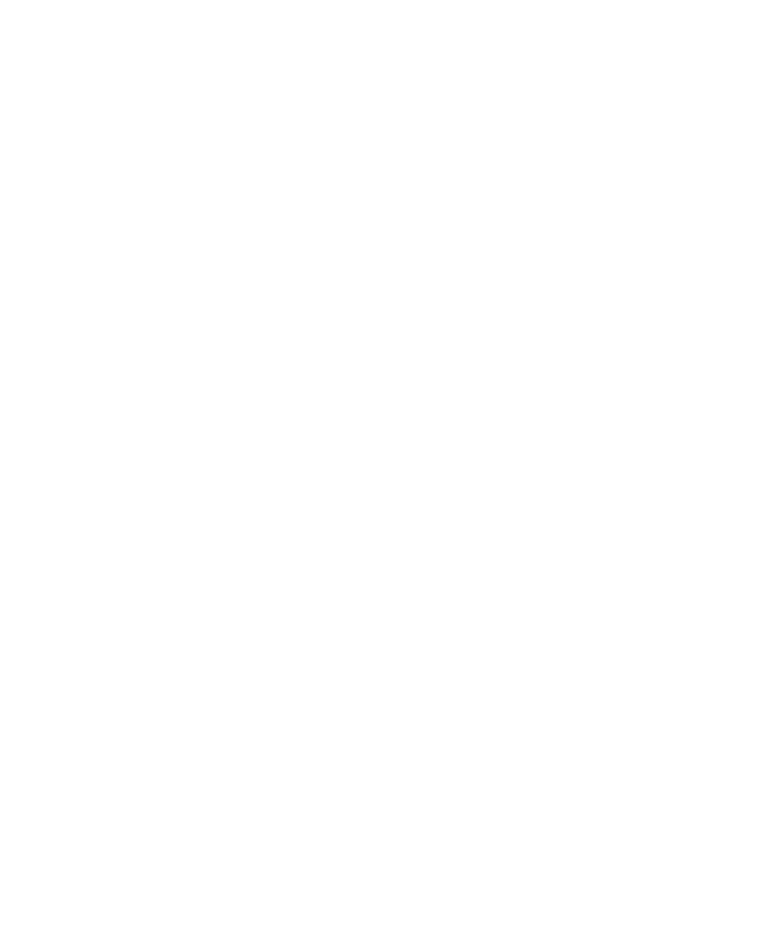
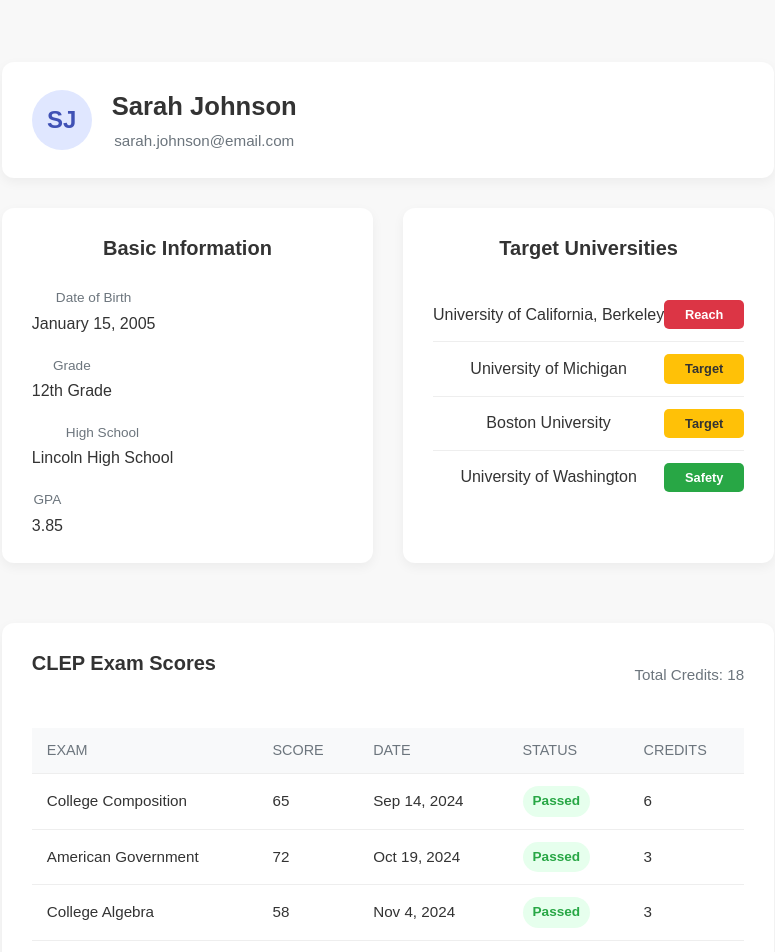
Before and after one commit to cfgcolumbus25/Team-22, a React (Vite) app in the folder MS-CFG-Project/: page /profile in a window 1280 px wide. Before the commit this address had no page. Shown: the top 952 px of the page, without its empty margins (252-1027 px from the left). Before the commit the page ends 800 px from the top, so only its background shows below. Built offline with nearby package versions, Linux system fonts and the light colour scheme.

Commit message:
updated login page and implemented student profile

```diff
--- a/MS-CFG-Project/src/App.jsx
+++ b/MS-CFG-Project/src/App.jsx
@@ -5,6 +5,7 @@
 import InstitutionDash from './pages/InstitutionDash'
 import LearnerDash from './pages/LearnerDash'
 import MSAdminDash from './pages/MSAdminDash'
+import StudentProfile from './pages/StudentProfile'
 
 function App() {
   const [count, setCount] = useState(0)
@@ -17,6 +18,7 @@
           <Route path="/institution" element={<InstitutionDash />} />
           <Route path="/learner" element={<LearnerDash />} />
           <Route path="/admin" element={<MSAdminDash />} />
+          <Route path="/profile" element={<StudentProfile />} />
         </Routes>
     </div>
   )
--- a/MS-CFG-Project/src/pages/LogInPage.jsx
+++ b/MS-CFG-Project/src/pages/LogInPage.jsx
@@ -1,4 +1,5 @@
 import { useState } from "react";
+import { useNavigate } from 'react-router-dom';
 import './LoginPage.css';
 import ModernStateLogo from '../assets/Modern-State_logo.png';
 
@@ -7,11 +8,21 @@
   const [accountType, setAccountType] = useState('');
   const [email, setEmail] = useState('');
   const [password, setPassword] = useState('');
+  const navigate = useNavigate();
 
   const handleSignIn = (e) => {
     e.preventDefault();
     // Logic for sign-in goes here
     console.log('Signing in with:', { accountType, email, password });
+
+    // Navigate to learner dashboard
+    if (accountType === 'learner') {
+      navigate('/learner');
+    } else if (accountType === 'institution') {
+      navigate('/institution');
+    } else if (accountType === 'ms_admin') {
+      navigate('/admin');
+    }
   };
 
   return (
--- a/MS-CFG-Project/src/pages/LoginPage.css
+++ b/MS-CFG-Project/src/pages/LoginPage.css
@@ -2,7 +2,7 @@
 body {
     margin: 0;
     font-family: Arial, sans-serif;
-    background-color: #f4f4f4; /* A slight default background for context */
+    background-color: #ffe680; /* A slight default background for context */
 }
 
 /* --- Layout and Background --- */
--- /dev/null
+++ b/MS-CFG-Project/src/pages/StudentProfile.css
@@ -0,0 +1,247 @@
+/* --- General Body and Container --- */
+body {
+    font-family: Arial, sans-serif;
+    background-color: #f8f8f8; /* Light gray background */
+    margin: 0;
+    padding: 30px;
+    color: #333;
+}
+
+.student-profile-container {
+    max-width: 1200px;
+    margin: 0 auto;
+}
+
+/* --- Profile Header Card --- */
+.profile-header-card {
+    background-color: white;
+    padding: 25px 30px;
+    border-radius: 12px;
+    box-shadow: 0 4px 12px rgba(0, 0, 0, 0.05);
+    display: flex;
+    align-items: center;
+    margin-bottom: 30px;
+}
+
+.avatar {
+    width: 60px;
+    height: 60px;
+    border-radius: 50%;
+    background-color: #e0e7ff; /* Light blue background for initials */
+    color: #3f51b5; /* Darker blue text */
+    display: flex;
+    justify-content: center;
+    align-items: center;
+    font-size: 1.5rem;
+    font-weight: bold;
+    margin-right: 20px;
+}
+
+.header-info .student-name {
+    font-size: 1.6rem;
+    font-weight: 600;
+    margin: 0;
+}
+
+.header-info .student-email {
+    font-size: 0.95rem;
+    color: #6c757d;
+    margin: 5px 0 0;
+}
+
+/* --- Content Grid --- */
+.profile-content-grid {
+    display: grid;
+    grid-template-columns: 1fr 1fr; /* Two columns */
+    gap: 30px;
+}
+
+/* Make exam scores take full width below 2 columns */
+.exam-scores-card {
+    grid-column: 1 / -1; /* Spans all columns */
+}
+
+/* --- Generic Info Card Style --- */
+.info-card {
+    background-color: white;
+    padding: 25px 30px;
+    border-radius: 12px;
+    box-shadow: 0 4px 12px rgba(0, 0, 0, 0.05);
+}
+
+.info-card h3 {
+    font-size: 1.25rem;
+    font-weight: 600;
+    margin-top: 0;
+    margin-bottom: 25px;
+    color: #333;
+}
+
+/* --- Basic Information Card --- */
+.basic-info-card .info-item {
+    display: flex;
+    align-items: flex-start; /* Align icon and text at the top */
+    margin-bottom: 20px;
+}
+
+.basic-info-card .info-item:last-child {
+    margin-bottom: 0;
+}
+
+.basic-info-card .info-icon {
+    font-size: 1.4rem;
+    color: #6c757d;
+    margin-right: 15px;
+    margin-top: 3px; /* Adjust icon alignment */
+}
+
+.basic-info-card .info-label {
+    font-size: 0.85rem;
+    color: #6c757d;
+    margin: 0;
+}
+
+.basic-info-card .info-value {
+    font-size: 1rem;
+    font-weight: 500;
+    color: #333;
+    margin: 3px 0 0;
+}
+
+/* --- Target Universities Card --- */
+.university-item {
+    display: flex;
+    align-items: center;
+    padding: 12px 0;
+    border-bottom: 1px solid #eee;
+}
+.university-item:last-child {
+    border-bottom: none;
+}
+
+.university-icon {
+    font-size: 1.2rem;
+    color: #6c757d;
+    margin-right: 15px;
+}
+
+.university-name {
+    flex-grow: 1;
+    font-size: 1rem;
+    margin: 0;
+}
+
+.university-status-tag {
+    font-size: 0.8rem;
+    padding: 5px 10px;
+    border-radius: 5px;
+    font-weight: bold;
+    color: white;
+    min-width: 60px; /* Ensure tags have similar width */
+    text-align: center;
+}
+
+/* University Status Tag Colors */
+.status-reach {
+    background-color: #dc3545; /* Red */
+}
+.status-target {
+    background-color: #ffc107; /* Yellow */
+    color: #333; /* Darker text for yellow */
+}
+.status-safety {
+    background-color: #28a745; /* Green */
+}
+
+/* --- CLEP Exam Scores Card --- */
+.exam-scores-card {
+    margin-top: 30px; /* Space between the upper cards and this one */
+}
+
+.exam-scores-header {
+    display: flex;
+    justify-content: space-between;
+    align-items: center;
+    margin-bottom: 25px;
+}
+
+.total-credits {
+    font-size: 0.95rem;
+    color: #6c757d;
+    display: flex;
+    align-items: center;
+    font-weight: 500;
+}
+
+.credits-icon {
+    font-size: 1.2rem;
+    margin-right: 8px;
+    color: #007bff; /* Blue for the icon */
+}
+
+.exam-table {
+    width: 100%;
+    border-collapse: collapse;
+    text-align: left;
+}
+
+.exam-table th, .exam-table td {
+    padding: 12px 15px;
+    border-bottom: 1px solid #eee;
+}
+
+.exam-table th {
+    background-color: #f8f9fa; /* Light gray header */
+    font-size: 0.9rem;
+    color: #6c757d;
+    font-weight: 500;
+    text-transform: uppercase;
+}
+
+.exam-table tbody tr:last-child td {
+    border-bottom: none;
+}
+
+.exam-table td {
+    font-size: 0.95rem;
+    color: #333;
+}
+
+.exam-status-tag {
+    display: inline-flex; /* Use flex to align icon and text */
+    align-items: center;
+    padding: 5px 10px;
+    border-radius: 20px;
+    font-size: 0.85rem;
+    font-weight: 600;
+}
+
+.exam-status-tag.passed {
+    background-color: #e6ffed; /* Light green */
+    color: #28a745; /* Green text */
+}
+
+.exam-status-tag .check-icon {
+    font-size: 1rem;
+    margin-right: 5px;
+}
+
+/* Responsive adjustments */
+@media (max-width: 768px) {
+    .profile-content-grid {
+        grid-template-columns: 1fr; /* Stack columns on smaller screens */
+    }
+    .profile-header-card {
+        flex-direction: column;
+        text-align: center;
+    }
+    .avatar {
+        margin-bottom: 15px;
+        margin-right: 0;
+    }
+    .exam-scores-header {
+        flex-direction: column;
+        align-items: flex-start;
+        gap: 10px;
+    }
+}
--- /dev/null
+++ b/MS-CFG-Project/src/pages/StudentProfile.jsx
@@ -0,0 +1,138 @@
+import { useState } from "react";
+import { useNavigate } from 'react-router-dom';
+import './StudentProfile.css'; // Don't forget to create this CSS file!
+
+// --- Placeholder Data ---
+const studentData = {
+  name: 'Sarah Johnson',
+  email: 'sarah.johnson@email.com',
+  basicInfo: {
+    dob: 'January 15, 2005',
+    grade: '12th Grade',
+    highSchool: 'Lincoln High School',
+    gpa: '3.85',
+  },
+  targetUniversities: [
+    { name: 'University of California, Berkeley', status: 'Reach' },
+    { name: 'University of Michigan', status: 'Target' },
+    { name: 'Boston University', status: 'Target' },
+    { name: 'University of Washington', status: 'Safety' },
+  ],
+  clepExamScores: [
+    { exam: 'College Composition', score: 65, date: 'Sep 14, 2024', status: 'Passed', credits: 6 },
+    { exam: 'American Government', score: 72, date: 'Oct 19, 2024', status: 'Passed', credits: 3 },
+    { exam: 'College Algebra', score: 58, date: 'Nov 4, 2024', status: 'Passed', credits: 3 },
+    { exam: 'Biology', score: 68, date: 'Jan 11, 2025', status: 'Passed', credits: 6 },
+  ],
+};
+
+// --- Main Student Profile Component ---
+const StudentProfile = () => {
+  const { name, email, basicInfo, targetUniversities, clepExamScores } = studentData;
+
+  // Function to get initials for the avatar
+  const getInitials = (name) => {
+    const parts = name.split(' ');
+    if (parts.length > 1) {
+      return parts[0][0] + parts[1][0];
+    }
+    return parts[0][0];
+  };
+
+  return (
+    <div className="student-profile-container">
+      {/* 1. Header Section */}
+      <header className="profile-header-card">
+        <div className="avatar">{getInitials(name)}</div>
+        <div className="header-info">
+          <h2 className="student-name">{name}</h2>
+          <p className="student-email">{email}</p>
+        </div>
+      </header>
+
+      {/* Main Content Grid */}
+      <div className="profile-content-grid">
+        {/* 2. Basic Information Card */}
+        <div className="info-card basic-info-card">
+          <h3>Basic Information</h3>
+          <div className="info-item">
+            <div>
+              <p className="info-label">Date of Birth</p>
+              <p className="info-value">{basicInfo.dob}</p>
+            </div>
+          </div>
+          <div className="info-item">
+            <div>
+              <p className="info-label">Grade</p>
+              <p className="info-value">{basicInfo.grade}</p>
+            </div>
+          </div>
+          <div className="info-item">
+            <div>
+              <p className="info-label">High School</p>
+              <p className="info-value">{basicInfo.highSchool}</p>
+            </div>
+          </div>
+          <div className="info-item">
+            <div>
+              <p className="info-label">GPA</p>
+              <p className="info-value">{basicInfo.gpa}</p>
+            </div>
+          </div>
+        </div>
+
+        {/* 3. Target Universities Card */}
+        <div className="info-card target-universities-card">
+          <h3>Target Universities</h3>
+          {targetUniversities.map((uni, index) => (
+            <div key={index} className="university-item">
+              <p className="university-name">{uni.name}</p>
+              <span className={`university-status-tag status-${uni.status.toLowerCase()}`}>
+                {uni.status}
+              </span>
+            </div>
+          ))}
+        </div>
+
+        {/* 4. CLEP Exam Scores Table */}
+        <div className="info-card exam-scores-card">
+          <div className="exam-scores-header">
+            <h3>CLEP Exam Scores</h3>
+            <p className="total-credits">
+              Total Credits: {clepExamScores.reduce((acc, curr) => acc + curr.credits, 0)}
+            </p>
+          </div>
+
+          <table className="exam-table">
+            <thead>
+              <tr>
+                <th>Exam</th>
+                <th>Score</th>
+                <th>Date</th>
+                <th>Status</th>
+                <th>Credits</th>
+              </tr>
+            </thead>
+            <tbody>
+              {clepExamScores.map((exam, index) => (
+                <tr key={index}>
+                  <td>{exam.exam}</td>
+                  <td>{exam.score}</td>
+                  <td>{exam.date}</td>
+                  <td>
+                    <span className="exam-status-tag passed">
+                        {exam.status}
+                    </span>
+                  </td>
+                  <td>{exam.credits}</td>
+                </tr>
+              ))}
+            </tbody>
+          </table>
+        </div>
+      </div>
+    </div>
+  );
+};
+
+export default StudentProfile;
```
Also changed, not shown: MS-CFG-Project/src/assets/user-icon.png (added).
